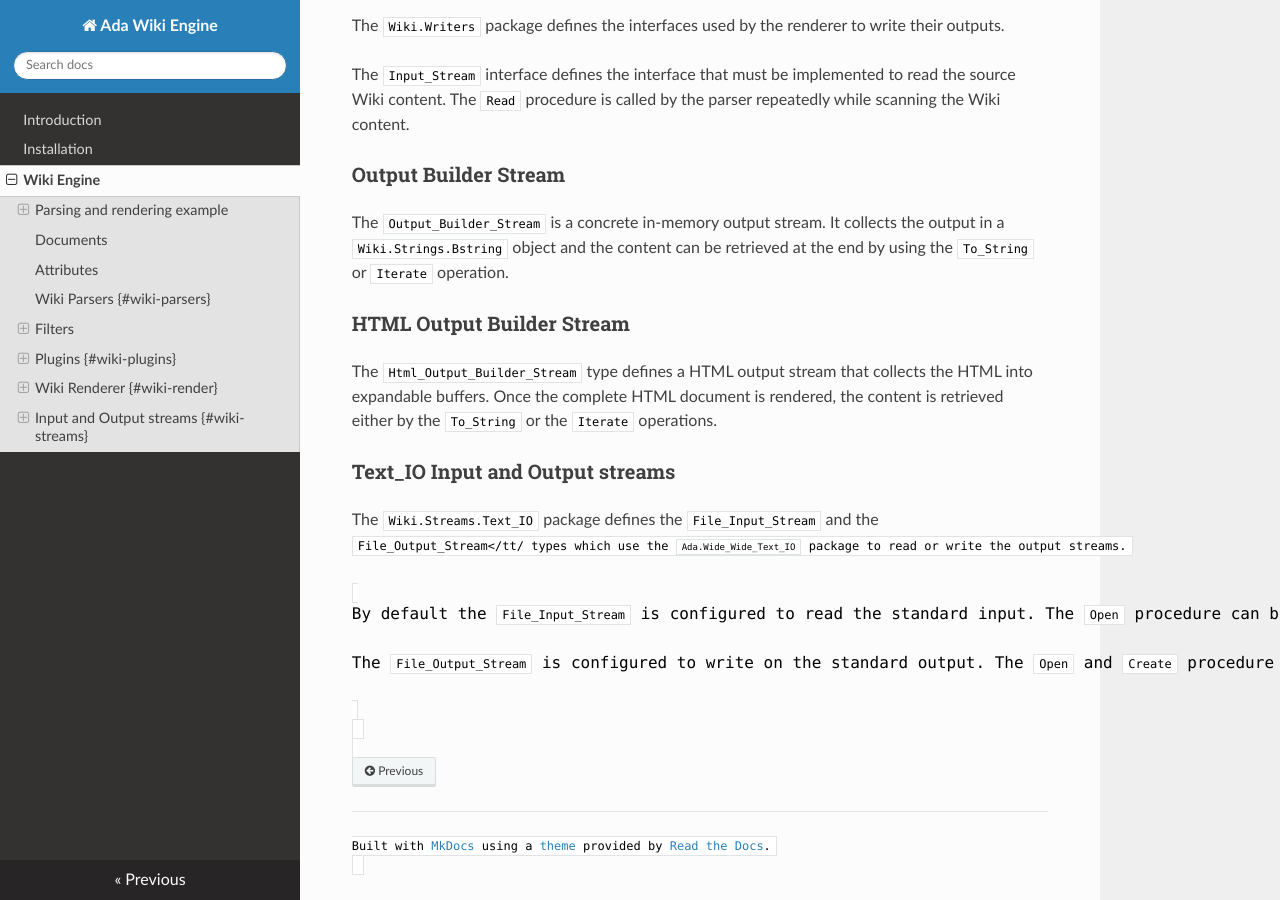
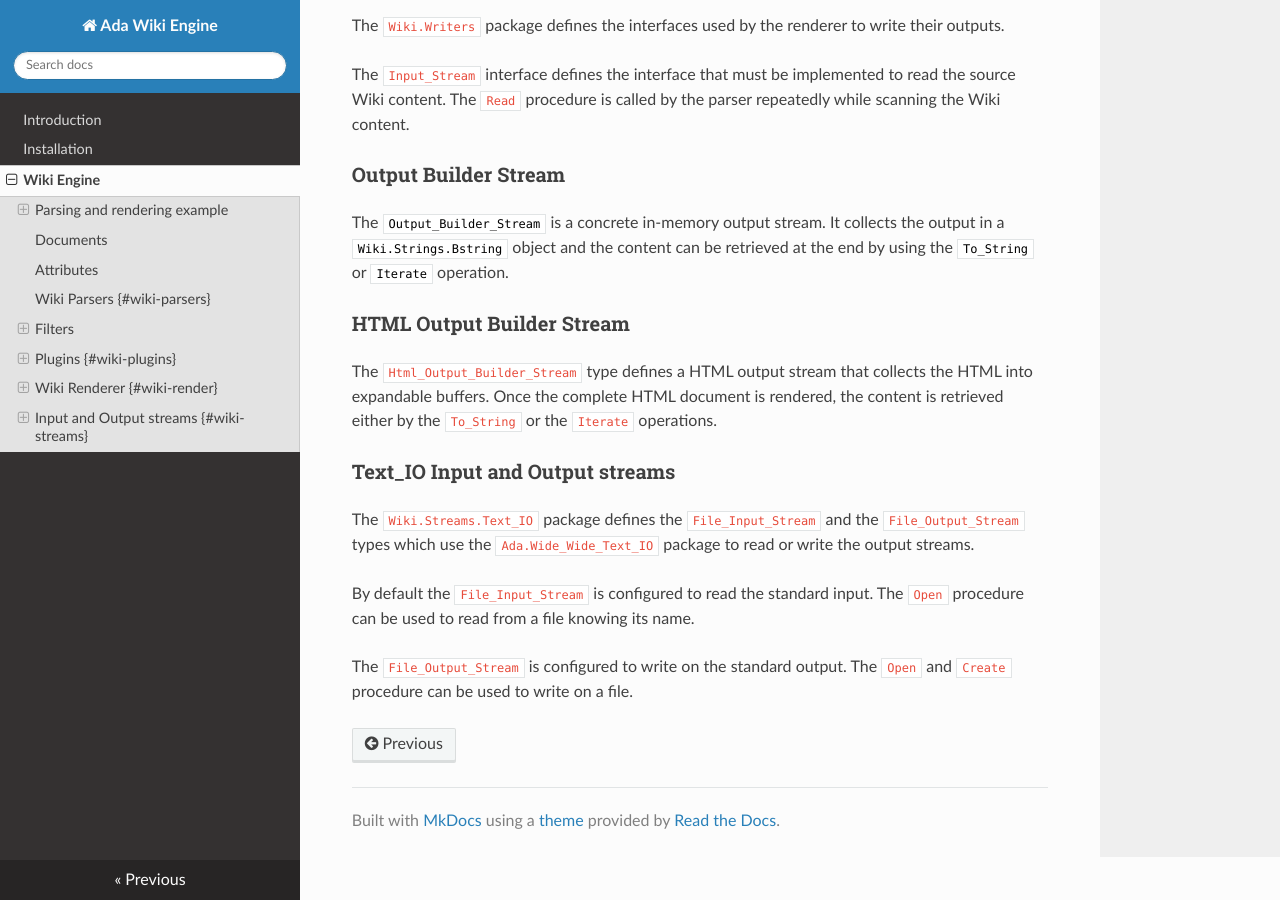
Before and after one commit to stcarrez/ada-wiki, an MkDocs documentation site: the page built from docs/Wiki.md, in a window 1280 px wide and 900 px high, scrolled down 9336 px. Built offline with MkDocs 1.6.1, drawn with Linux system fonts in a browser that asks for light colours; nearby versions of some CDN libraries; old or Windows-style settings are respelled for this version of MkDocs.

Commit message:
Rebuild the documentation

```diff
--- a/docs/Wiki.md
+++ b/docs/Wiki.md
@@ -403,23 +403,23 @@ The formatting rules are ignored except for the paragraphs and sections.
 
 
 ## Input and Output streams {#wiki-streams}
-The <tt>Wiki.Streams</tt> package defines the interfaces used by
+The `Wiki.Streams` package defines the interfaces used by
 the parser or renderer to read and write their outputs.
 
-The <tt>Input_Stream</tt> interface defines the interface that must be implemented to
-read the source Wiki content.  The <tt>Read</tt> procedure is called by the parser
+The `Input_Stream` interface defines the interface that must be implemented to
+read the source Wiki content.  The `Read` procedure is called by the parser
 repeatedly while scanning the Wiki content.
 
-The <tt>Output_Stream</tt> interface is the interface used by the renderer
-to write their outpus.  It defines the <tt>Write</tt> procedure to write
+The `Output_Stream` interface is the interface used by the renderer
+to write their outpus.  It defines the `Write` procedure to write
 a single character or a string.
 
 ### HTML Output Stream
-The <tt>Wiki.Writers</tt> package defines the interfaces used by the renderer to write
+The `Wiki.Writers` package defines the interfaces used by the renderer to write
 their outputs.
 
-The <tt>Input_Stream</tt> interface defines the interface that must be implemented to
-read the source Wiki content.  The <tt>Read</tt> procedure is called by the parser
+The `Input_Stream` interface defines the interface that must be implemented to
+read the source Wiki content.  The `Read` procedure is called by the parser
 repeatedly while scanning the Wiki content.
 
 ### Output Builder Stream
@@ -429,18 +429,18 @@ content can be retrieved at the end by using the <tt>To_String</tt>
 or <tt>Iterate</tt> operation.
 
 ### HTML Output Builder Stream
-The <tt>Html_Output_Builder_Stream</tt> type defines a HTML output stream that collects the
+The `Html_Output_Builder_Stream` type defines a HTML output stream that collects the
 HTML into expandable buffers.  Once the complete HTML document is rendered, the content is
-retrieved either by the <tt>To_String</tt> or the <tt>Iterate</tt> operations.
+retrieved either by the `To_String` or the `Iterate` operations.
 
 
 ### Text_IO Input and Output streams
-The <tt>Wiki.Streams.Text_IO</tt> package defines the <tt>File_Input_Stream</tt> and
-the <tt>File_Output_Stream</tt/ types which use the <tt>Ada.Wide_Wide_Text_IO</tt> package
+The `Wiki.Streams.Text_IO` package defines the `File_Input_Stream` and
+the `File_Output_Stream` types which use the `Ada.Wide_Wide_Text_IO` package
 to read or write the output streams.
 
-By default the <tt>File_Input_Stream</tt> is configured to read the standard input.
-The <tt>Open</tt> procedure can be used to read from a file knowing its name.
+By default the `File_Input_Stream` is configured to read the standard input.
+The `Open` procedure can be used to read from a file knowing its name.
 
-The <tt>File_Output_Stream</tt> is configured to write on the standard output.
-The <tt>Open</tt> and <tt>Create</tt> procedure can be used to write on a file.
+The `File_Output_Stream` is configured to write on the standard output.
+The `Open` and `Create` procedure can be used to write on a file.
```
Also changed, not shown: 1 other file.
